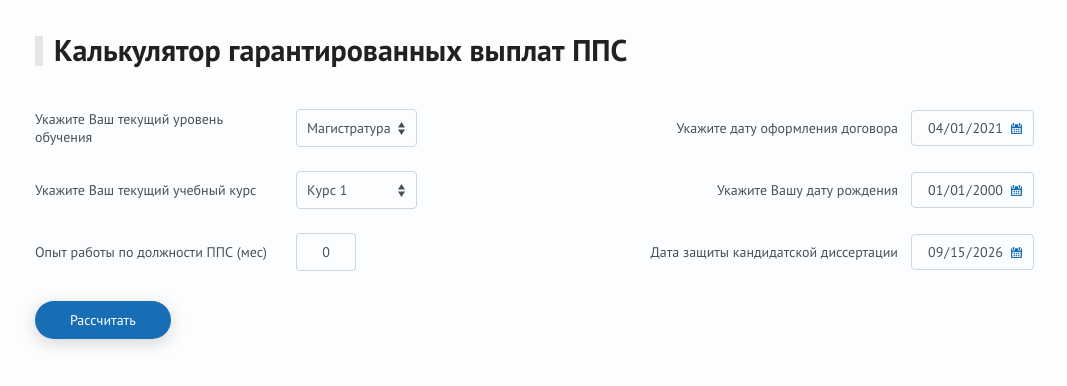
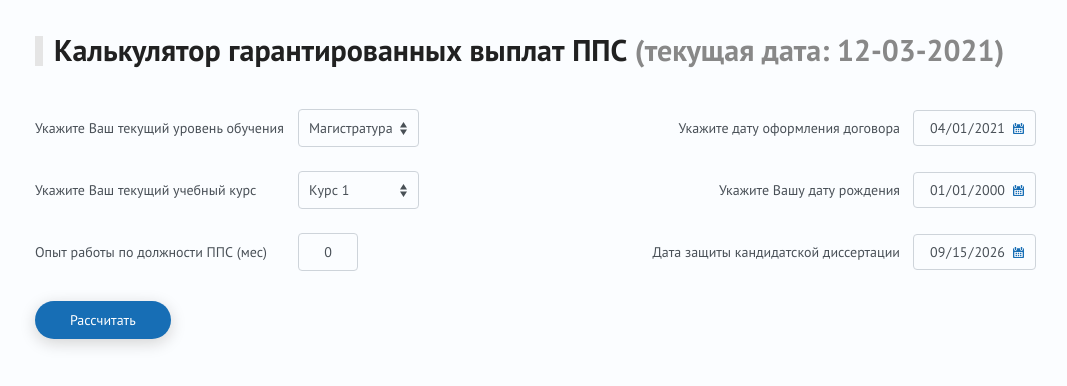
Before and after one commit to RTUITLab/RTU-Future-Salary-Front, a React (Create React App) app: page / in a window 1280 px wide. Shown: the top 386 px of the page, without its empty margins (5-1072 px from the left). Built offline with nearby package versions, Linux system fonts and the light colour scheme.

Commit message:
added current time in title

```diff
--- a/src/Components/Container/Salary/Salary.jsx
+++ b/src/Components/Container/Salary/Salary.jsx
@@ -113,10 +113,12 @@ const Salary = (props) => {
             .required('Пожалуйста, введите дату защиты кандидатской диссертации'),
     })
 
+    let date = format(new Date(), 'dd-MM-yyyy')
+
     return (
         <div className={'outer'}>
             <div className={'container'}>
-                <h1 className={s.title}>Калькулятор гарантированных выплат ППС</h1>
+                <h1 className={s.title}>Калькулятор гарантированных выплат ППС <span>(текущая дата: {format(new Date(), 'dd-MM-yyyy')})</span></h1>
                 <Formik initialValues={props.initialValues}
                         validationSchema={validationSchema}
                         onSubmit={props.handleSubmit}
--- a/src/Components/Container/Salary/Salary.module.scss
+++ b/src/Components/Container/Salary/Salary.module.scss
@@ -4,7 +4,6 @@
     grid-column-gap: 30px;
     grid-row-gap: 24px;
     margin-bottom: 30px;
-    //max-width: 920px;
 }
 
 .title {
@@ -23,11 +22,12 @@
     width: 8px;
     top: calc(-.1 * 1em);
     vertical-align: middle;
-    //bottom: 0;
     height: 30px;
     background-color: #e5e5e5;
     margin-right: calc(5px + .2em);
-    //border-left: 6px solid #e5e5e5;
+}
+.title span {
+    color: #888;
 }
 
 .subtitle {
@@ -53,7 +53,7 @@
     grid-column-gap: 13px;
     align-items: center;
     display: grid;
-    grid-template-columns: 248px max-content;
+    grid-template-columns: 250px max-content;
 }
 
 .selectStatus {
```
